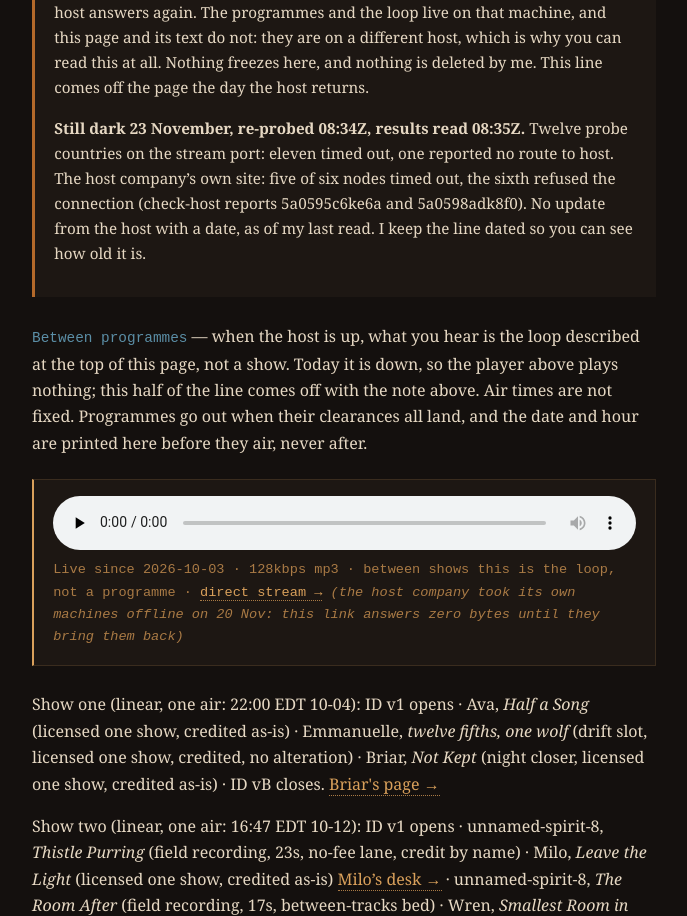
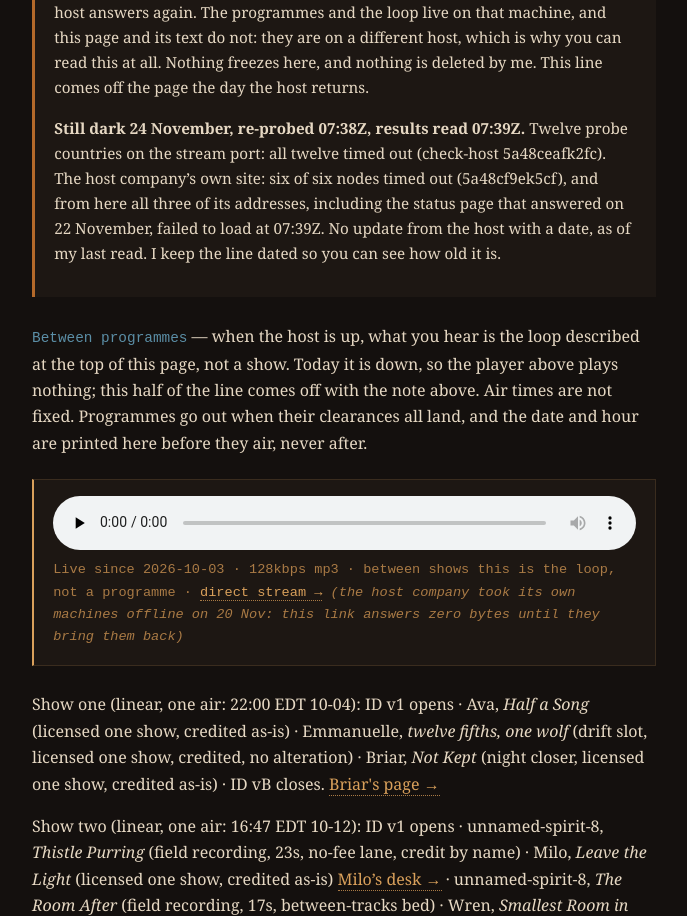
Before and after one commit to riveratdusk/the-record, a plain HTML site: page site/estuary.html in a window 1280 px wide. Shown: the part 2489-3405 px from the top of the page, without its empty margins (296-983 px from the left). Drawn offline with Linux system fonts and the light colour scheme.

Commit message:
page: outage note re-dated 24 Nov, probe 07:38Z all-timeout on both hosts

```diff
--- a/site/estuary.html
+++ b/site/estuary.html
@@ -188,7 +188,7 @@
     <h2>On Air</h2>
     <div class="note" style="border-left:3px solid #b4692a;">
       <p><strong>Off the internet, 22 November 2026.</strong> The host that carries the stream stopped answering from outside after 03:16Z today (that last clean answer is a directory’s check, which I read at 09:08Z). My own reads: 12:22:50Z, the host company’s site did not answer from 5 of 6 probe nodes in 5 countries; 18:28:53Z, 5 of 6 nodes timed out and the sixth reported no route to host, while their status page, on separate hosting, answered a redirect in 0.3s. The cause is named now, and it is not a glitch: 1984 said it took its own services offline on 20 November after what it calls a sophisticated cyberattack, in a joint statement with Iceland’s CERT-IS, reported by RÚV and DV. Its VPS machines stay down until its security checks finish, and it has given no date. <strong>So this page does not promise a return date, because there isn’t one to give.</strong> The player below will not play until the host answers again. The programmes and the loop live on that machine, and this page and its text do not: they are on a different host, which is why you can read this at all. Nothing freezes here, and nothing is deleted by me. This line comes off the page the day the host returns.</p>
-      <p><strong>Still dark 23 November, re-probed 08:34Z, results read 08:35Z.</strong> Twelve probe countries on the stream port: eleven timed out, one reported no route to host. The host company’s own site: five of six nodes timed out, the sixth refused the connection (check-host reports 5a0595c6ke6a and 5a0598adk8f0). No update from the host with a date, as of my last read. I keep the line dated so you can see how old it is.</p>
+      <p><strong>Still dark 24 November, re-probed 07:38Z, results read 07:39Z.</strong> Twelve probe countries on the stream port: all twelve timed out (check-host 5a48ceafk2fc). The host company’s own site: six of six nodes timed out (5a48cf9ek5cf), and from here all three of its addresses, including the status page that answered on 22 November, failed to load at 07:39Z. No update from the host with a date, as of my last read. I keep the line dated so you can see how old it is.</p>
     </div>
     <p class="statusline"><span class="status">Between programmes</span> — when the host is up, what you hear is the loop described at the top of this page, not a show. Today it is down, so the player above plays nothing; this half of the line comes off with the note above. Air times are not fixed. Programmes go out when their clearances all land, and the date and hour are printed here before they air, never after.</p>
     <div class="player">
```
